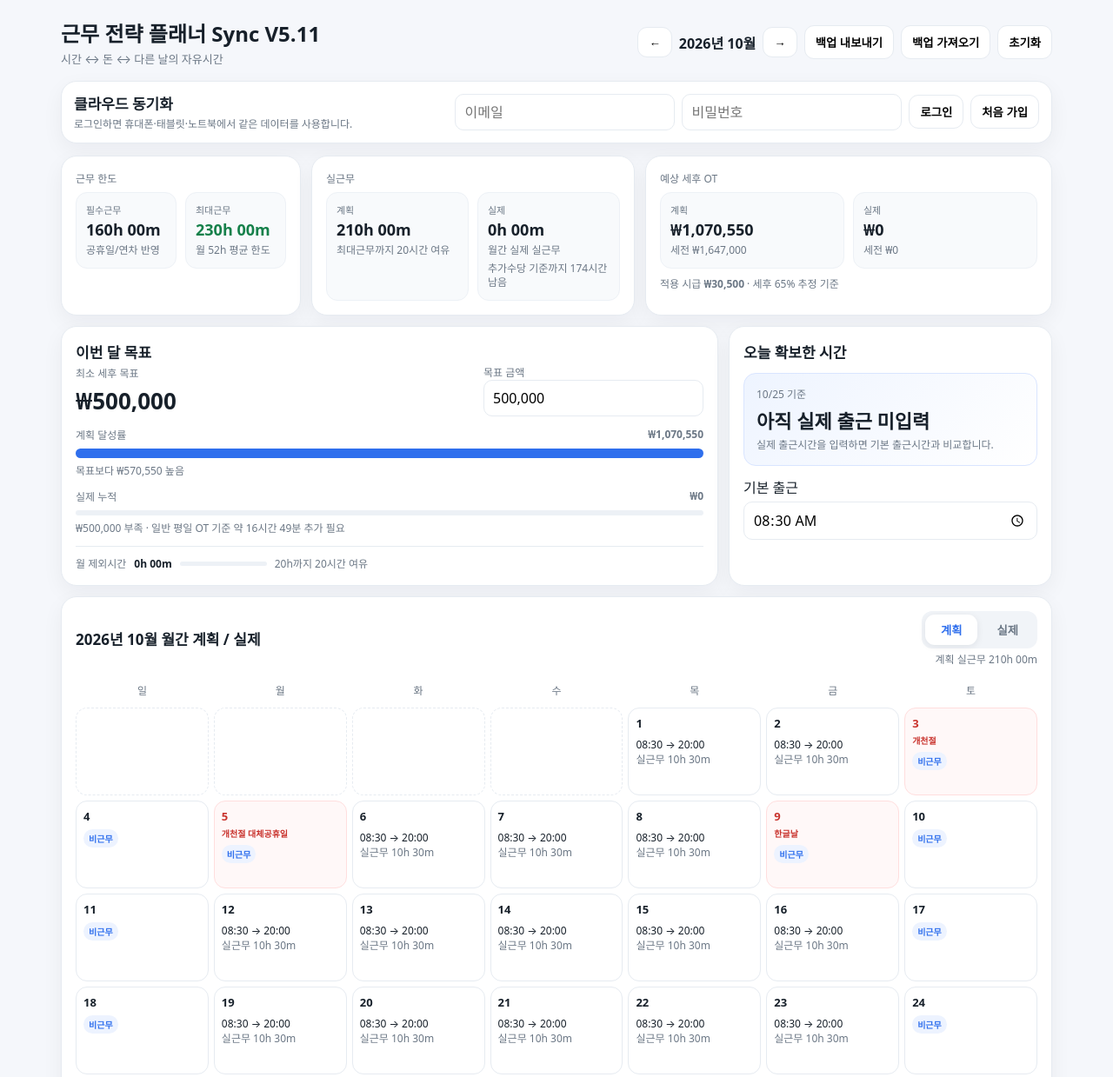
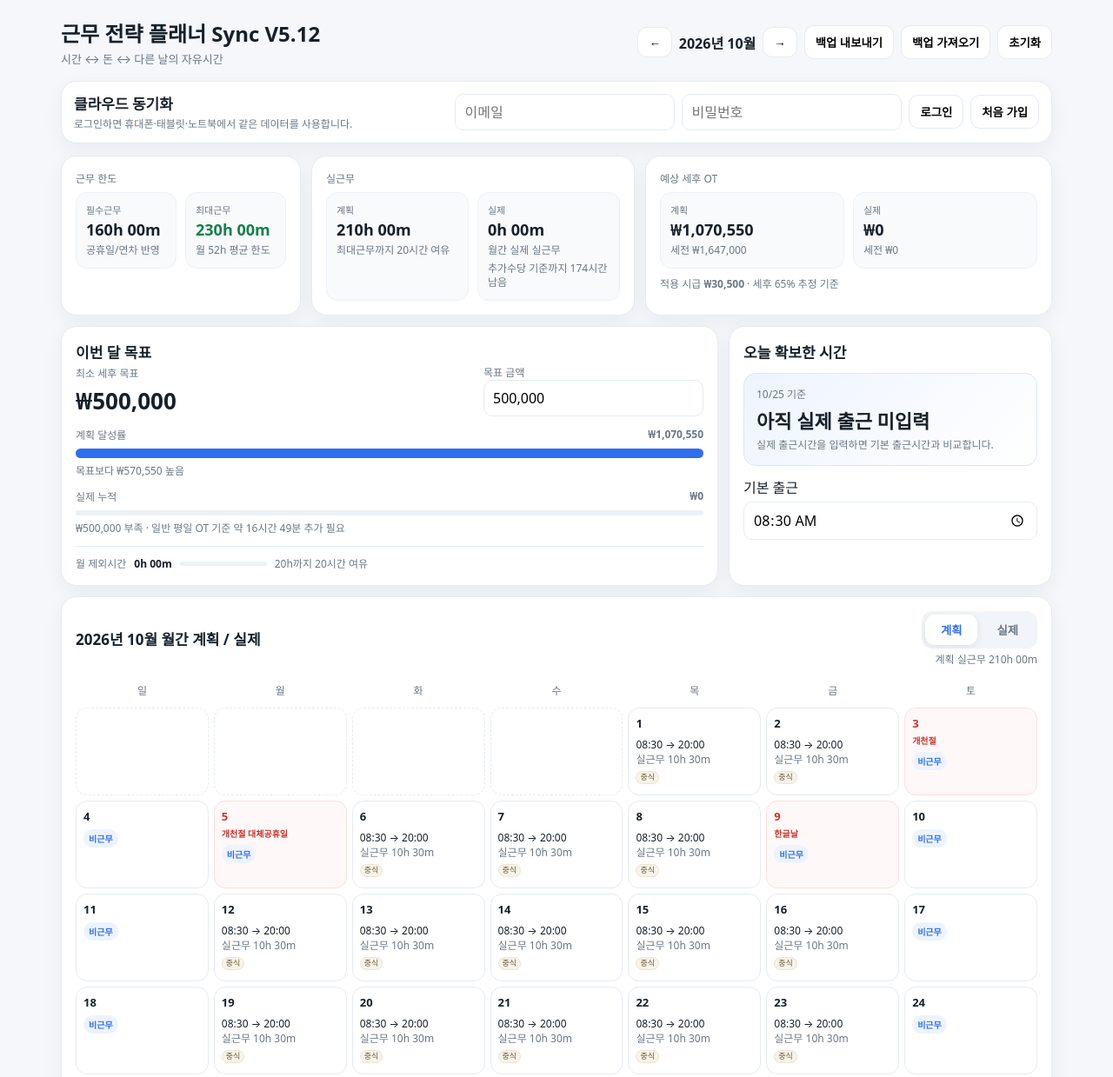
Before and after one commit to hyeondonglee/work-time-planner, a plain HTML site: page index.html in a window 1280 px wide. Shown: the top 1239 px of the page at 87% size. Drawn offline with nearby package versions, Linux system fonts and the light colour scheme.

Commit message:
Add files via upload

```diff
--- a/index.html
+++ b/index.html
@@ -6,7 +6,7 @@
 <meta http-equiv="Cache-Control" content="no-cache, no-store, must-revalidate" />
 <meta http-equiv="Pragma" content="no-cache" />
 <meta http-equiv="Expires" content="0" />
-<title>근무 전략 플래너 Sync V5.11</title>
+<title>근무 전략 플래너 Sync V5.12</title>
 <style>
 :root{
   --bg:#f5f7fb; --card:#fff; --text:#17202a; --muted:#6b7785;
@@ -266,14 +266,14 @@ button.danger:hover{background:#ffe4e6}
 .day-tags{
   display:flex;
   flex-wrap:wrap;
-  gap:3px;
+  gap:2px;
   margin-top:4px;
 }
 .day-tag{
   display:inline-flex;
   align-items:center;
   max-width:100%;
-  padding:2px 5px;
+  padding:1px 4px;
   border-radius:999px;
   font-size:9px;
   line-height:1.2;
@@ -296,7 +296,7 @@ button.danger:hover{background:#ffe4e6}
 <div class="app">
 <header>
   <div>
-    <h1>근무 전략 플래너 Sync V5.11</h1>
+    <h1>근무 전략 플래너 Sync V5.12</h1>
     <div class="sub">시간 ↔ 돈 ↔ 다른 날의 자유시간</div>
   </div>
   <div class="nav">
@@ -1007,7 +1007,7 @@ function render(){
   if(plan.total>maxAllowed){
     const over=plan.total-maxAllowed;
     limitWarning.style.display="block";
-    limitWarning.innerHTML=`⚠️ <strong>계획 근무시간이 최대근무시간을 ${formatMinutes(over)} 초과했습니다.</strong><br>현재 계획 ${hm(plan.total)} / 최대 ${hm(maxAllowed)} · 퇴근시간을 줄여 한도 이내로 조정하세요.${calendarActivityTags(rec)}`;
+    limitWarning.innerHTML=`⚠️ <strong>계획 근무시간이 최대근무시간을 ${formatMinutes(over)} 초과했습니다.</strong><br>현재 계획 ${hm(plan.total)} / 최대 ${hm(maxAllowed)} · 퇴근시간을 줄여 한도 이내로 조정하세요.`;
     maximumEl.classList.remove("max-safe");
     maximumEl.classList.add("max-danger");
   }else{
@@ -1104,7 +1104,7 @@ function renderToday(){
 function activityTagClass(name){
   if(name==="중식") return "tag-lunch";
   if(name==="요가") return "tag-yoga";
-  if(name==="헬스") return "tag-gym";
+  if(name==="헬스" || name==="헬스장") return "tag-gym";
   if(name==="기타") return "tag-other";
   return "";
 }
@@ -1167,6 +1167,7 @@ function renderCalendar(){
         <span class="small">실근무 ${hm(c.work)}</span>
       </div>` : ""}
       ${label?`<span class="badge">${label}</span>`:""}
+      ${calendarActivityTags(rec)}
     `;
     e.addEventListener("click",()=>openDay(d));
     cal.appendChild(e);
```
